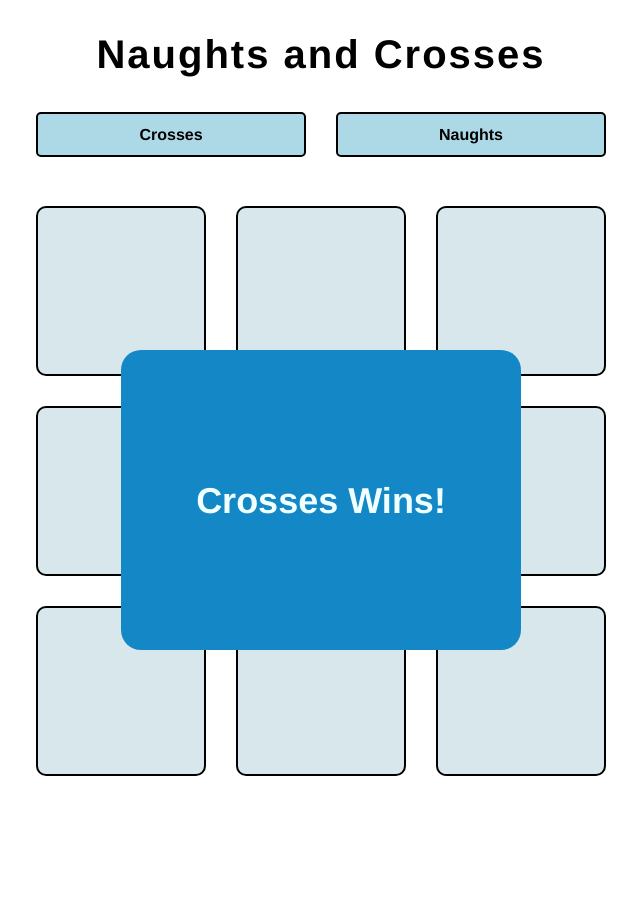
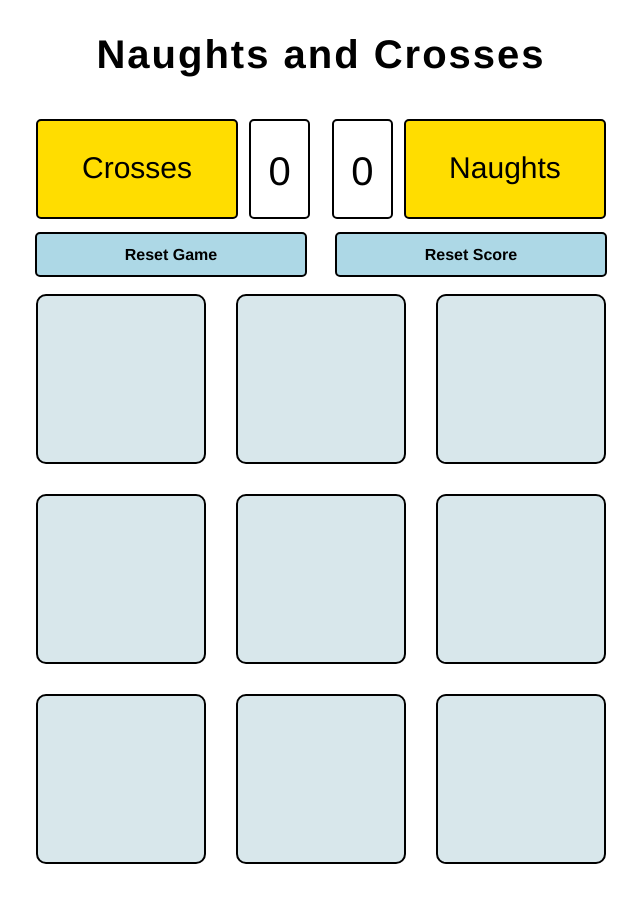
Before and after one commit to LiamHepworth/Naughts-And-Crosses, a plain HTML site: page Index.HTML in a window 1280 px wide. Shown: the whole page, without its empty margins (319-959 px from the left). Before the commit the page ends 823 px from the top, so only its background shows below. Drawn offline with Linux system fonts and the light colour scheme.

Commit message:
Adding Score-Counter

```diff
--- a/Index.HTML
+++ b/Index.HTML
@@ -11,11 +11,17 @@
 
     <h1>Naughts and Crosses</h1>
 
-    <div class="player-icons">
-        <span id="player-one" class="player">Crosses</span>
-        <span id="player-two" class="player">Naughts</span>
+    <div class="players-scores">
+        <span id="player-one" class="button">Crosses</span>
+        <span id="player-one-score" class="button score-box"></span>
+        <span id="player-two-score" class="button score-box"></span>
+        <span id="player-two" class="button">Naughts</span>
     </div>
 
+    <div class="reset-buttons">
+        <span id="player-one" class="button reset-button">Reset Game</span>
+        <span id="player-two" class="button reset-button">Reset Score</span>
+    </div>
 
     <section id="game-board-container">
         <div id="row-1" class="game-board-rows">
@@ -36,7 +42,7 @@
 
     </section>
 
-    <p id="winner-pop-up">Crosses Wins!</p>
+    <p id="winner-pop-up" class="pop-up"></p>
 
 
     <script src="Main.Js"></script>
--- a/Main.Js
+++ b/Main.Js
@@ -5,6 +5,11 @@ let gameBoardCells = document.querySelectorAll('.game-tile');
 const playerOne = document.querySelector('#player-one');
 const playerTwo = document.querySelector('#player-two');
 let winnerPopUpBox = document.querySelector('#winner-pop-up');
+
+const playerOneScore = document.querySelector('#player-one-score');
+const playerTwoScore = document.querySelector('#player-two-score');
+
+let gameScoreCounters = [0, 0]
 
 let gameBoardCounters = {
    r1: [0, 0, 0],
@@ -45,12 +50,27 @@ const threeCellsAreEven = (val) => val % 2 === 0 && val > 0;
 const threeCellsAreOdd = (val) => val % 2 !== 0 && val > 0;
 const stringToNumbers = (string) => parseInt(string);
 
+function updateScoreDisplay(){
+    playerOneScore.innerText = gameScoreCounters[0];
+    playerTwoScore.innerText = gameScoreCounters[1];
+}
+
+updateScoreDisplay()
+
 function checkForWinner(arr){
     if(arr.every(threeCellsAreEven)){
         console.log('crosses wins')
+        winnerPopUpBox.className = 'winner-pop-up';
+        winnerPopUpBox.innerText = 'Crosses Wins!';
+        gameScoreCounters[0] += 1
+        updateScoreDisplay()
         return
     } else if (arr.every(threeCellsAreOdd)){
         console.log('naughts wins')
+        winnerPopUpBox.className = 'winner-pop-up';
+        winnerPopUpBox.innerText = 'Naughts Wins!';
+        gameScoreCounters[1] += 1
+        updateScoreDisplay()
         return
     } else {
         return
--- a/Style.css
+++ b/Style.css
@@ -12,25 +12,58 @@ h1{
     letter-spacing: 2px;
 }
 
-.player-icons{
+.players-scores{
     width: 600px;
-    height: 50px;
-    margin: 0 auto 2rem auto;
+    height: 120px;
+    margin: 0 auto 0 auto;
+    padding: 0 15px;
     display: flex;
     flex-direction: row;
     justify-content: space-evenly;
 
 }
 
-.player{
-    background-color: lightblue;
+.reset-buttons{
+    width: 600px;
+    height: 50px;
+    margin: 0 auto 0 auto;
+    padding: 0px;
+    display: flex;
+    flex-direction: row;
+    justify-content: space-evenly;
+}
+
+.button{
+    background-color: rgb(255, 221, 0);
     margin: auto;
-    height: 45px;
-    padding: 12px 0;
+    height: 100px;
+    padding: 30px 0;
     width: 270px;
     border-radius: 5px;
     border: 2px solid black;
-    font-weight: bolder;
+    font-size: 30px;
+    font-weight: lighter;
+
+}
+
+.score-box{
+    height: 100px;
+    width: 80px;
+    margin: auto .7rem;
+    padding: .7em 0 0 0;
+    background-color: rgb(255, 255, 255);
+    font-size: 40px;
+}
+
+.reset-button{
+    background-color: lightblue;
+    height: 45px;
+    padding: 12px;
+    margin: auto;
+    width: 272px;
+    font-size: 16px;
+    font-weight: bold;
+
 }
 
 #game-board-container{
@@ -61,7 +94,7 @@ h1{
     font-size: 40px;
 }
 
-#winner-pop-up{
+.winner-pop-up{
     background-color: rgb(20, 136, 199);
     height: 300px;
     width: 400px;
@@ -76,3 +109,7 @@ h1{
     color: azure;
     border-radius: 20px;
 }
+
+.pop-up{
+    display: none;
+}
```
